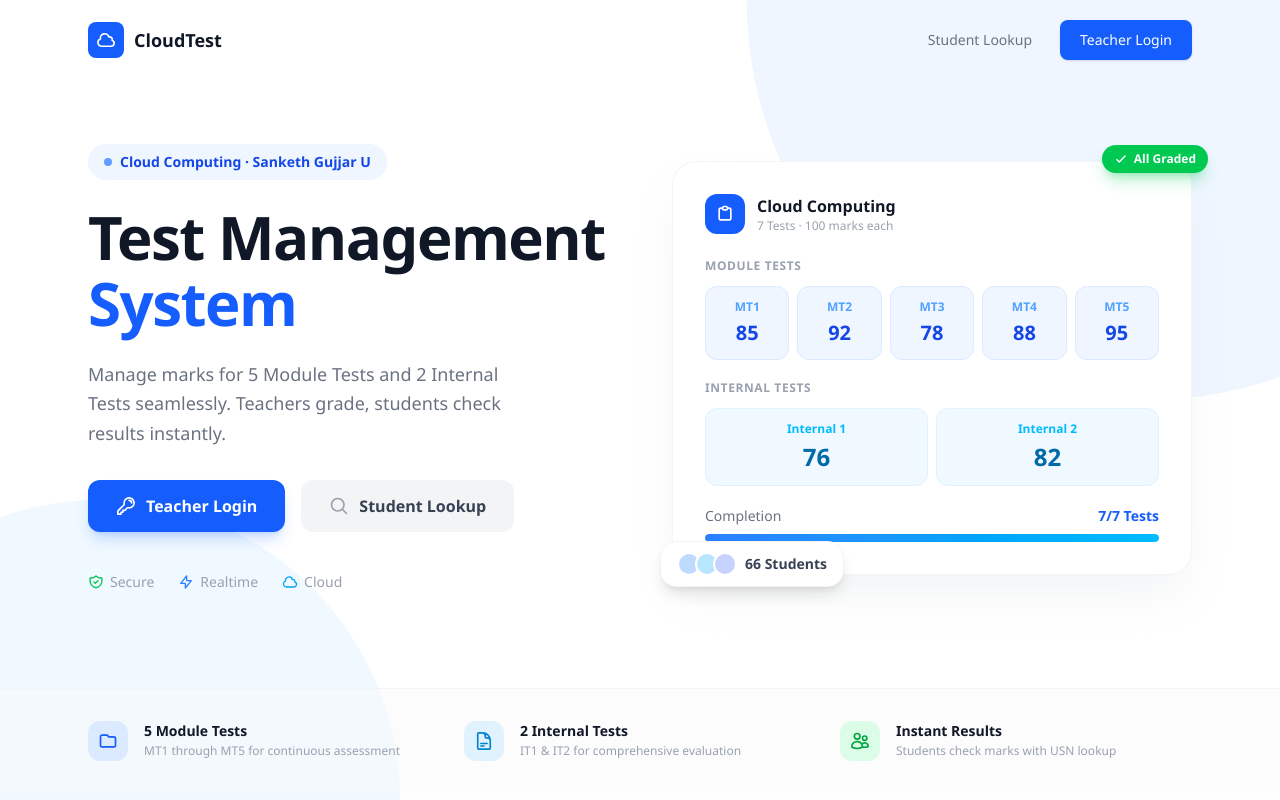
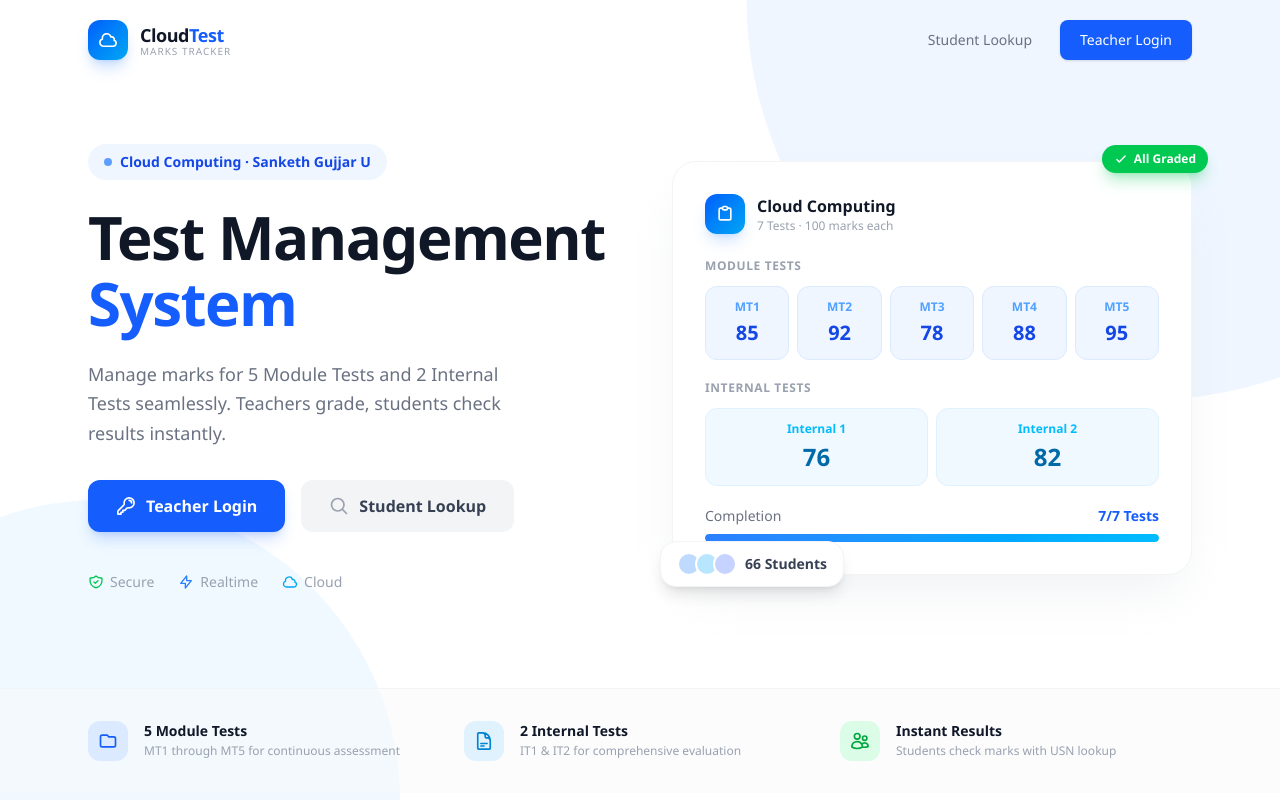
Before and after one commit to harshraj677/MarksTracker-CC, a Next.js app: page / in a window 1280 px wide. Built offline with nearby package versions, Linux system fonts and the light colour scheme.

Commit message:
style: refined logo with gradient icon and branded text

```diff
--- a/src/app/page.tsx
+++ b/src/app/page.tsx
@@ -9,14 +9,17 @@ export default function Home() {
 
       {/* Nav */}
       <nav className="relative z-10 max-w-6xl mx-auto px-6 py-5 flex items-center justify-between">
-        <div className="flex items-center gap-2.5">
-          <div className="w-9 h-9 rounded-lg bg-blue-600 flex items-center justify-center">
+        <Link href="/" className="flex items-center gap-3 group">
+          <div className="w-10 h-10 rounded-xl bg-gradient-to-br from-blue-600 to-sky-500 flex items-center justify-center shadow-lg shadow-blue-500/25 group-hover:shadow-blue-500/40 transition-shadow">
             <svg className="w-5 h-5 text-white" fill="none" stroke="currentColor" viewBox="0 0 24 24">
               <path strokeLinecap="round" strokeLinejoin="round" strokeWidth={2} d="M2.25 15a4.5 4.5 0 004.5 4.5H18a3.75 3.75 0 001.332-7.257 3 3 0 00-3.758-3.848 5.25 5.25 0 00-10.233 2.33A4.502 4.502 0 002.25 15z" />
             </svg>
           </div>
-          <span className="text-lg font-bold text-gray-900">CloudTest</span>
-        </div>
+          <div className="flex flex-col">
+            <span className="text-lg font-extrabold text-gray-900 leading-tight tracking-tight">Cloud<span className="text-blue-600">Test</span></span>
+            <span className="text-[10px] font-medium text-gray-400 uppercase tracking-widest leading-none">Marks Tracker</span>
+          </div>
+        </Link>
         <div className="flex items-center gap-3">
           <Link href="/student" className="text-sm font-medium text-gray-500 hover:text-blue-600 transition-colors px-4 py-2">
             Student Lookup
@@ -91,7 +94,7 @@ export default function Home() {
               {/* Main card */}
               <div className="bg-white rounded-3xl shadow-2xl shadow-gray-200/60 border border-gray-100 p-8">
                 <div className="flex items-center gap-3 mb-6">
-                  <div className="w-10 h-10 rounded-xl bg-blue-600 flex items-center justify-center">
+                  <div className="w-10 h-10 rounded-xl bg-gradient-to-br from-blue-600 to-sky-500 flex items-center justify-center shadow-lg shadow-blue-500/20">
                     <svg className="w-5 h-5 text-white" fill="none" stroke="currentColor" viewBox="0 0 24 24">
                       <path strokeLinecap="round" strokeLinejoin="round" strokeWidth={2} d="M9 5H7a2 2 0 00-2 2v10a2 2 0 002 2h10a2 2 0 002-2V7a2 2 0 00-2-2h-2M9 5a2 2 0 002 2h2a2 2 0 002-2M9 5a2 2 0 012-2h2a2 2 0 012 2" />
                     </svg>
--- a/src/app/student/page.tsx
+++ b/src/app/student/page.tsx
@@ -19,7 +19,7 @@ export default function StudentPage() {
           </Link>
 
           <div className="text-center mb-8">
-            <div className="inline-flex items-center justify-center w-14 h-14 rounded-xl bg-blue-600 mb-4">
+            <div className="inline-flex items-center justify-center w-14 h-14 rounded-2xl bg-gradient-to-br from-blue-600 to-sky-500 mb-4 shadow-lg shadow-blue-500/25">
               <svg className="w-7 h-7 text-white" fill="none" stroke="currentColor" viewBox="0 0 24 24">
                 <path strokeLinecap="round" strokeLinejoin="round" strokeWidth={2} d="M21 21l-6-6m2-5a7 7 0 11-14 0 7 7 0 0114 0z" />
               </svg>
--- a/src/app/teacher/dashboard/page.tsx
+++ b/src/app/teacher/dashboard/page.tsx
@@ -54,14 +54,14 @@ export default async function DashboardPage() {
       <header className="bg-white border-b border-gray-200 px-6 py-5 shadow-sm">
         <div className="max-w-7xl mx-auto flex items-center justify-between">
           <div className="flex items-center gap-4">
-            <div className="w-11 h-11 rounded-xl bg-blue-600 flex items-center justify-center">
+            <div className="w-11 h-11 rounded-xl bg-gradient-to-br from-blue-600 to-sky-500 flex items-center justify-center shadow-lg shadow-blue-500/20">
               <svg className="w-6 h-6 text-white" fill="none" stroke="currentColor" viewBox="0 0 24 24">
                 <path strokeLinecap="round" strokeLinejoin="round" strokeWidth={1.5} d="M2.25 15a4.5 4.5 0 004.5 4.5H18a3.75 3.75 0 001.332-7.257 3 3 0 00-3.758-3.848 5.25 5.25 0 00-10.233 2.33A4.502 4.502 0 002.25 15z" />
               </svg>
             </div>
             <div>
-              <h1 className="text-xl font-bold tracking-tight text-gray-900">{SUBJECT_NAME}</h1>
-              <p className="text-gray-500 text-sm">{TEACHER_NAME}</p>
+              <h1 className="text-xl font-extrabold tracking-tight text-gray-900">{SUBJECT_NAME}</h1>
+              <p className="text-gray-400 text-sm">{TEACHER_NAME}</p>
             </div>
           </div>
           <LogoutButton />
--- a/src/app/teacher/login/page.tsx
+++ b/src/app/teacher/login/page.tsx
@@ -19,7 +19,7 @@ export default function TeacherLoginPage() {
           </Link>
 
           <div className="text-center mb-8">
-            <div className="inline-flex items-center justify-center w-14 h-14 rounded-xl bg-blue-600 mb-4">
+            <div className="inline-flex items-center justify-center w-14 h-14 rounded-2xl bg-gradient-to-br from-blue-600 to-sky-500 mb-4 shadow-lg shadow-blue-500/25">
               <svg className="w-7 h-7 text-white" fill="none" stroke="currentColor" viewBox="0 0 24 24">
                 <path strokeLinecap="round" strokeLinejoin="round" strokeWidth={2} d="M16 7a4 4 0 11-8 0 4 4 0 018 0zM12 14a7 7 0 00-7 7h14a7 7 0 00-7-7z" />
               </svg>
```
